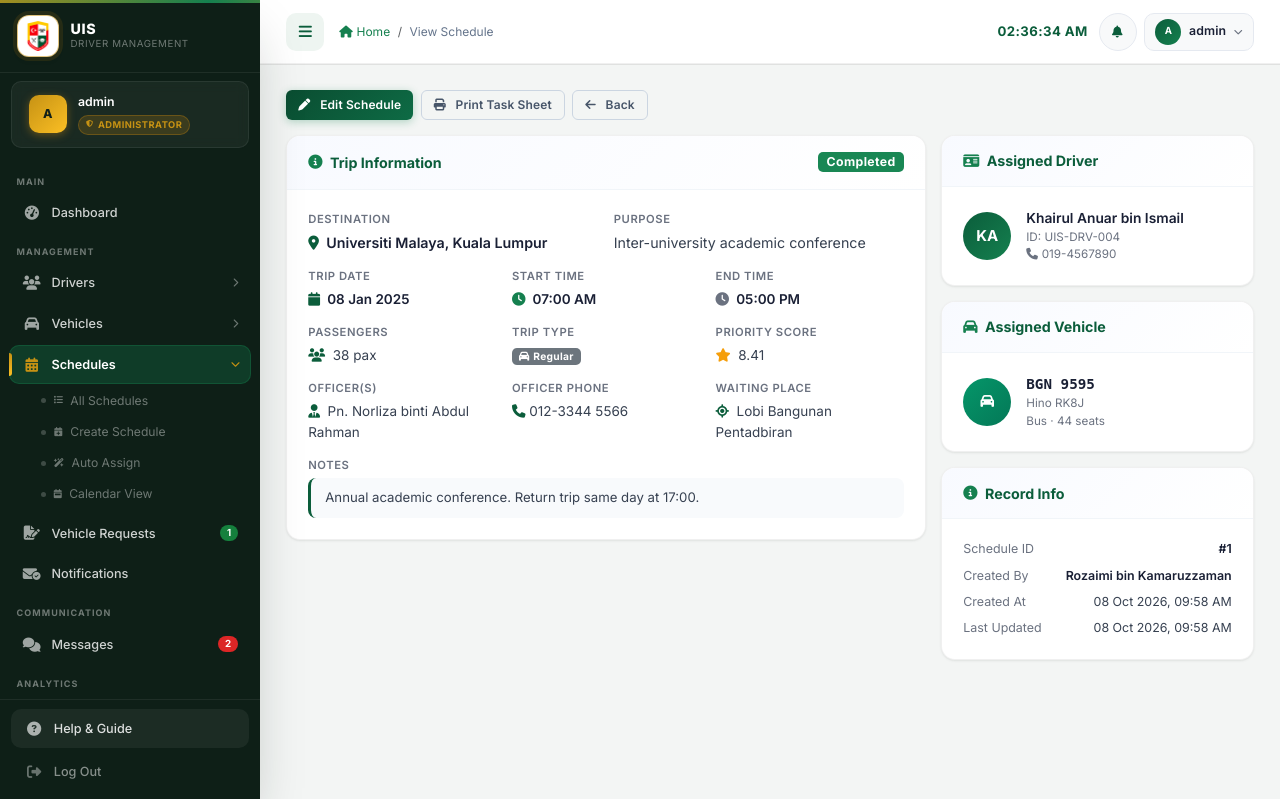
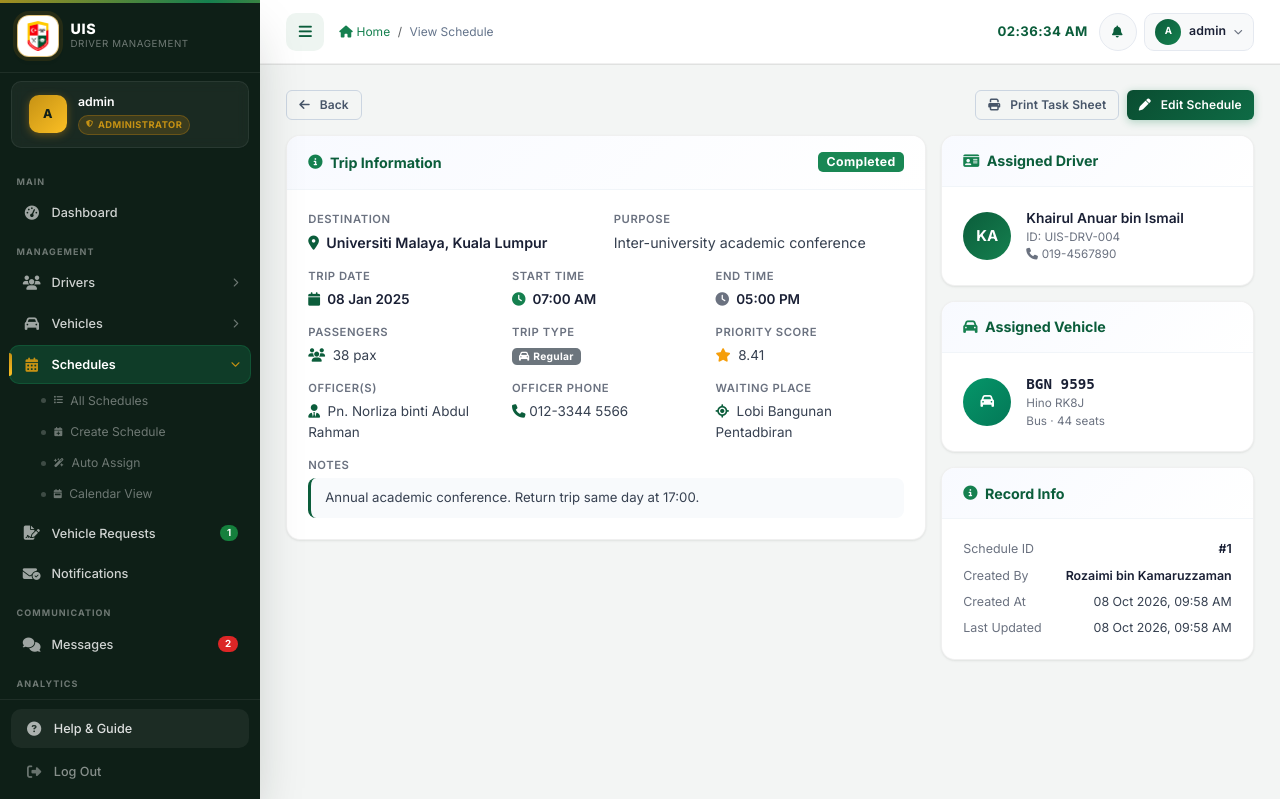
Before and after one commit to imanaiman-cs/DRIVER-SCHEDULING-AND-MANAGEMENT-SYSTEM-FOR-UNIVERSITI-ISLAM-SELANGOR, a PHP site: page /DRIVER-SCHEDULING-AND-MANAGEMENT-SYSTEM-FOR-UNIVERSITI-ISLAM-SELANGOR/admin/view_schedule.php?id=1 in a window 1280 px wide. Shown: the top 799 px of the page. Run offline with PHP 8.4, Linux system fonts and the light colour scheme; a user stored in the database is signed in; data comes from the database, SQL or seed files in the repository; data that the repository does not hold is empty; some libraries are stand-ins or nearby versions.

Commit message:
View Schedule: Back on the left, Print and Edit on the right
Co-Authored-By: Claude Sonnet 5.5 <noreply@anthropic.com>
Claude-Session: https://claude.ai/code/session_01ScHXQLHCXXPreWKGpugrEY

```diff
--- a/admin/view_schedule.php
+++ b/admin/view_schedule.php
@@ -55,21 +55,23 @@ require_once '../includes/sidebar.php';
 <main class="main-content">
 
     <!-- Desktop Top Navbar moved to sidebar.php -->
-    <!-- Action buttons -->
-    <div class="d-flex gap-2 mb-3">
-        <a href="<?php echo SITE_URL; ?>/admin/edit_schedule.php?id=<?php echo $schedule_id; ?>"
-           class="btn btn-uis-primary btn-sm">
-            <i class="fas fa-pen me-1"></i>Edit Schedule
-        </a>
-        <a href="<?php echo SITE_URL; ?>/admin/task_sheet.php?id=<?php echo $schedule_id; ?>"
-           target="_blank" rel="noopener"
-           class="btn btn-outline-secondary btn-sm">
-            <i class="fas fa-print me-1"></i>Print Task Sheet
-        </a>
+    <!-- Action buttons: Back on the left, the actions on the right -->
+    <div class="d-flex justify-content-between align-items-center flex-wrap gap-2 mb-3">
         <a href="<?php echo SITE_URL; ?>/admin/schedules.php"
            class="btn btn-outline-secondary btn-sm">
             <i class="fas fa-arrow-left me-1"></i>Back
         </a>
+        <div class="d-flex gap-2">
+            <a href="<?php echo SITE_URL; ?>/admin/task_sheet.php?id=<?php echo $schedule_id; ?>"
+               target="_blank" rel="noopener"
+               class="btn btn-outline-secondary btn-sm">
+                <i class="fas fa-print me-1"></i>Print Task Sheet
+            </a>
+            <a href="<?php echo SITE_URL; ?>/admin/edit_schedule.php?id=<?php echo $schedule_id; ?>"
+               class="btn btn-uis-primary btn-sm">
+                <i class="fas fa-pen me-1"></i>Edit Schedule
+            </a>
+        </div>
     </div>
 
     <?php showFlash(); ?>
```
